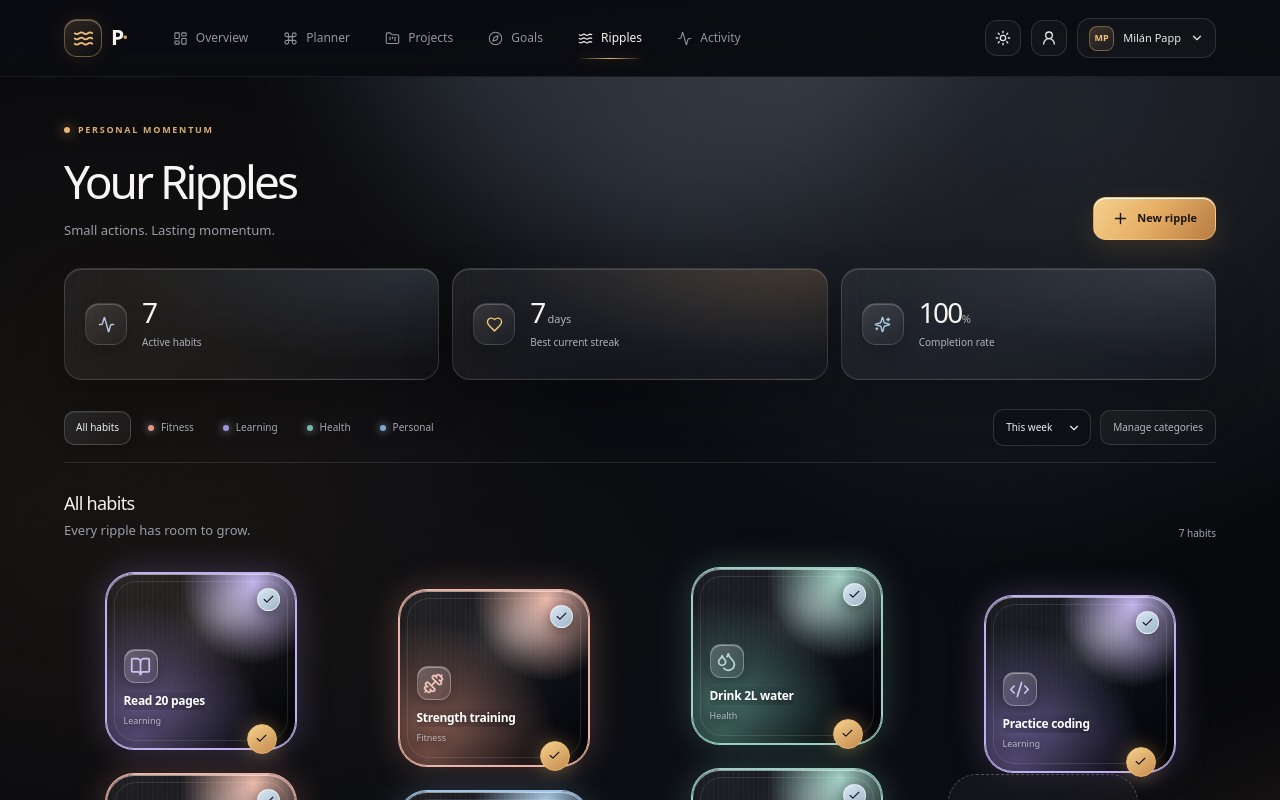
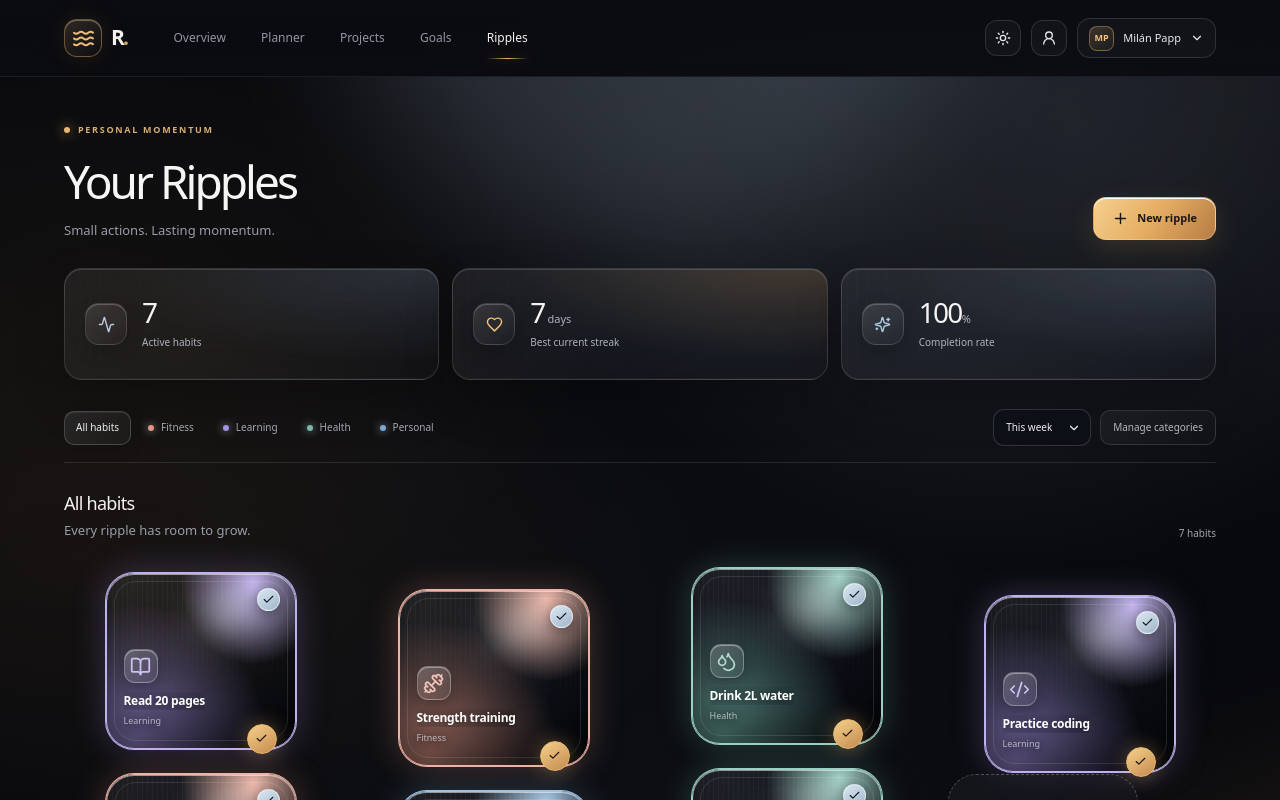
Before and after one commit to papp-milan/dashboard, a React (Vite) app: page / in a window 1280 px wide. Shown: the top 800 px of the page. Built offline with nearby package versions, Linux system fonts and the light colour scheme.

Commit message:
redesign: simplify top navigation to match reference

```diff
--- a/src/App.tsx
+++ b/src/App.tsx
@@ -1,77 +1,35 @@
-import {
-  Activity, ChevronDown, Command, Compass, FolderKanban, LayoutDashboard,
-  Moon, Sun, UserRound, Waves,
-} from "lucide-react"
+import { ChevronDown, Moon, Sun, UserRound, Waves } from "lucide-react"
 import RipplesPage from "@/features/ripples/RipplesPage"
 import { useEffect, useState } from "react"
 import { Button } from "@/components/ui/button"
 
 type Theme = "dark" | "light"
-
-const navigation = [
-  { label: "Overview", icon: LayoutDashboard },
-  { label: "Planner", icon: Command },
-  { label: "Projects", icon: FolderKanban },
-  { label: "Goals", icon: Compass },
-  { label: "Ripples", icon: Waves },
-  { label: "Activity", icon: Activity },
-]
+const navigation = ["Overview", "Planner", "Projects", "Goals", "Ripples"]
 
 export default function App() {
   const [theme, setTheme] = useState<Theme>("dark")
   const [activeSection, setActiveSection] = useState("Ripples")
-
   useEffect(() => {
-    const savedTheme = window.localStorage.getItem("dashboard-theme") as Theme | null
-    if (savedTheme === "light" || savedTheme === "dark") setTheme(savedTheme)
+    const saved = window.localStorage.getItem("dashboard-theme") as Theme | null
+    if (saved === "light" || saved === "dark") setTheme(saved)
   }, [])
-
   useEffect(() => {
     document.documentElement.classList.toggle("dark", theme === "dark")
     document.documentElement.classList.toggle("light", theme === "light")
     window.localStorage.setItem("dashboard-theme", theme)
   }, [theme])
-
-  return (
-    <div className="workspace-shell">
-      <main className="workspace-main">
+  return <div className="workspace-shell"><main className="workspace-main">
     <header className="workspace-topbar">
-          <a href="#" className="workspace-brand" aria-label="Pappmilan workspace home">
-            <span className="workspace-brand-mark"><Waves size={21} /></span>
-            <span className="workspace-brand-word">P<span>·</span></span>
-          </a>
+      <a href="#" className="workspace-brand" aria-label="Workspace home"><span className="workspace-brand-mark"><Waves size={23}/></span><span className="workspace-brand-word">R<span>.</span></span></a>
       <nav className="workspace-primary-nav" aria-label="Main navigation">
-            {navigation.map(({ label, icon: Icon }) => (
-              <button key={label} type="button" onClick={() => setActiveSection(label)}
-                className={`workspace-nav-item ${activeSection === label ? "active" : ""}`}
-                aria-current={activeSection === label ? "page" : undefined}>
-                <Icon size={15} strokeWidth={1.7} /><span>{label}</span>
-              </button>
-            ))}
+        {navigation.map(label => <button key={label} type="button" onClick={() => setActiveSection(label)} className={`workspace-nav-item ${activeSection === label ? "active" : ""}`} aria-current={activeSection === label ? "page" : undefined}>{label}</button>)}
       </nav>
       <div className="workspace-topbar-actions">
-            <Button variant="outline" size="icon" className="workspace-theme-toggle"
-              onClick={() => setTheme(theme === "dark" ? "light" : "dark")}
-              aria-label={theme === "dark" ? "Switch to light mode" : "Switch to dark mode"}>
-              {theme === "dark" ? <Sun size={16} /> : <Moon size={16} />}
-            </Button>
-            <button className="workspace-user-button" type="button" aria-label="Account"><UserRound size={16} /></button>
-            <button className="workspace-account" type="button"><span className="workspace-avatar">MP</span><span>Milán Papp</span><ChevronDown size={14} /></button>
+        <Button variant="outline" size="icon" className="workspace-theme-toggle" onClick={() => setTheme(theme === "dark" ? "light" : "dark")} aria-label={theme === "dark" ? "Switch to light mode" : "Switch to dark mode"}>{theme === "dark" ? <Sun size={16}/> : <Moon size={16}/>}</Button>
+        <button className="workspace-user-button" type="button" aria-label="Account"><UserRound size={16}/></button>
+        <button className="workspace-account" type="button"><span className="workspace-avatar">MP</span><span>Milán Papp</span><ChevronDown size={14}/></button>
       </div>
     </header>
-
-        {activeSection === "Ripples" ? (
-          <section className="workspace-content"><RipplesPage /></section>
-        ) : (
-          <section className="workspace-placeholder">
-            <div className="workspace-placeholder-icon"><Command size={22} /></div>
-            <span className="workspace-overline">YOUR WORKSPACE</span>
-            <h1>{activeSection}</h1>
-            <p>This area is ready for the next part of your workspace.</p>
-          </section>
-        )}
-        <footer className="workspace-footer"><span>RIPPLES</span><i /> A QUIETER WAY TO BUILD MOMENTUM <span className="workspace-footer-year">© 2026</span></footer>
-      </main>
-    </div>
-  )
+    {activeSection === "Ripples" || activeSection === "Overview" ? <section className="workspace-content"><RipplesPage/></section> : <section className="workspace-placeholder"><span className="workspace-overline">YOUR WORKSPACE</span><h1>{activeSection}</h1><p>This area is ready for the next part of your workspace.</p></section>}
+  </main></div>
 }
```
Lines whose indentation alone changed are shown as unchanged.
